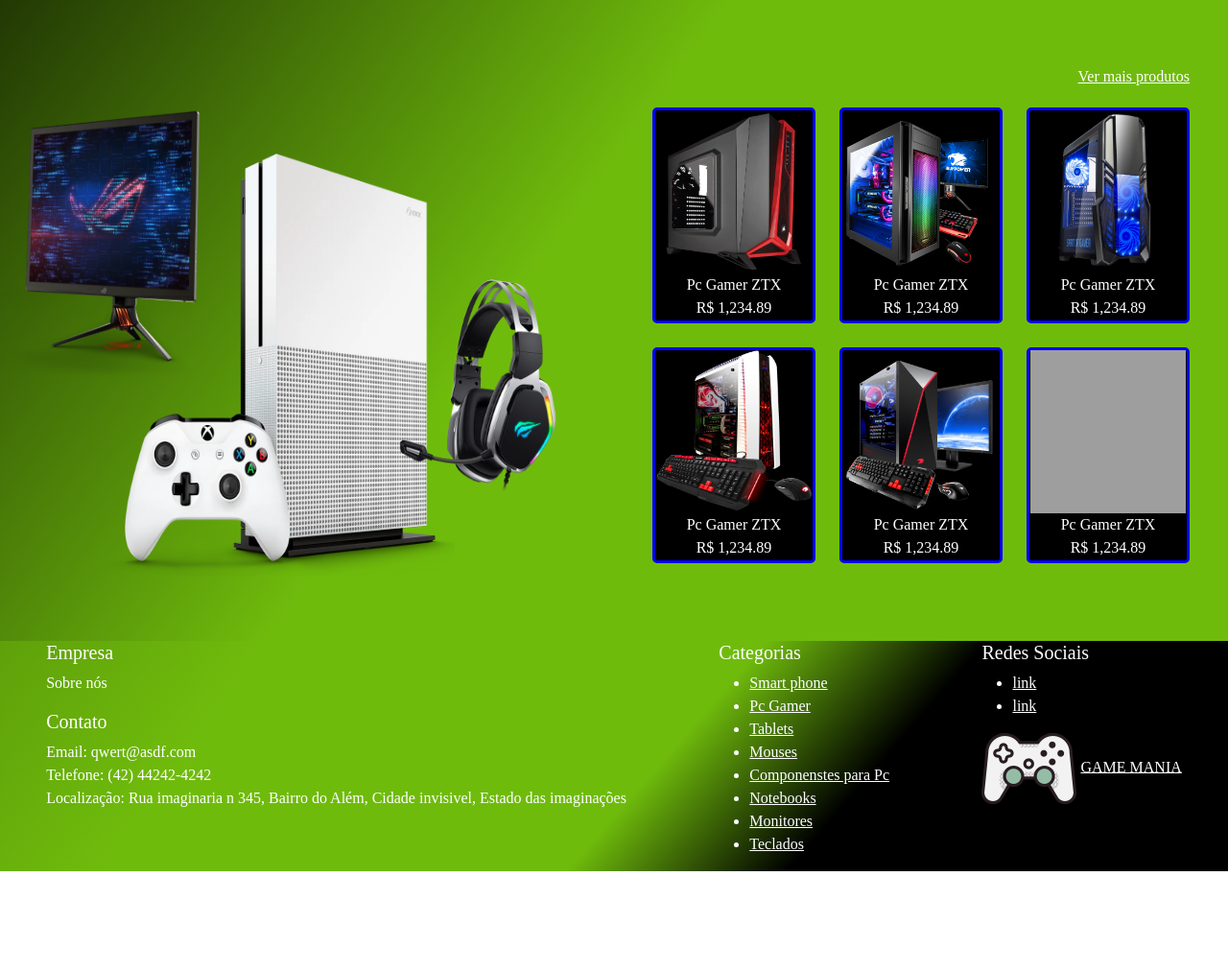
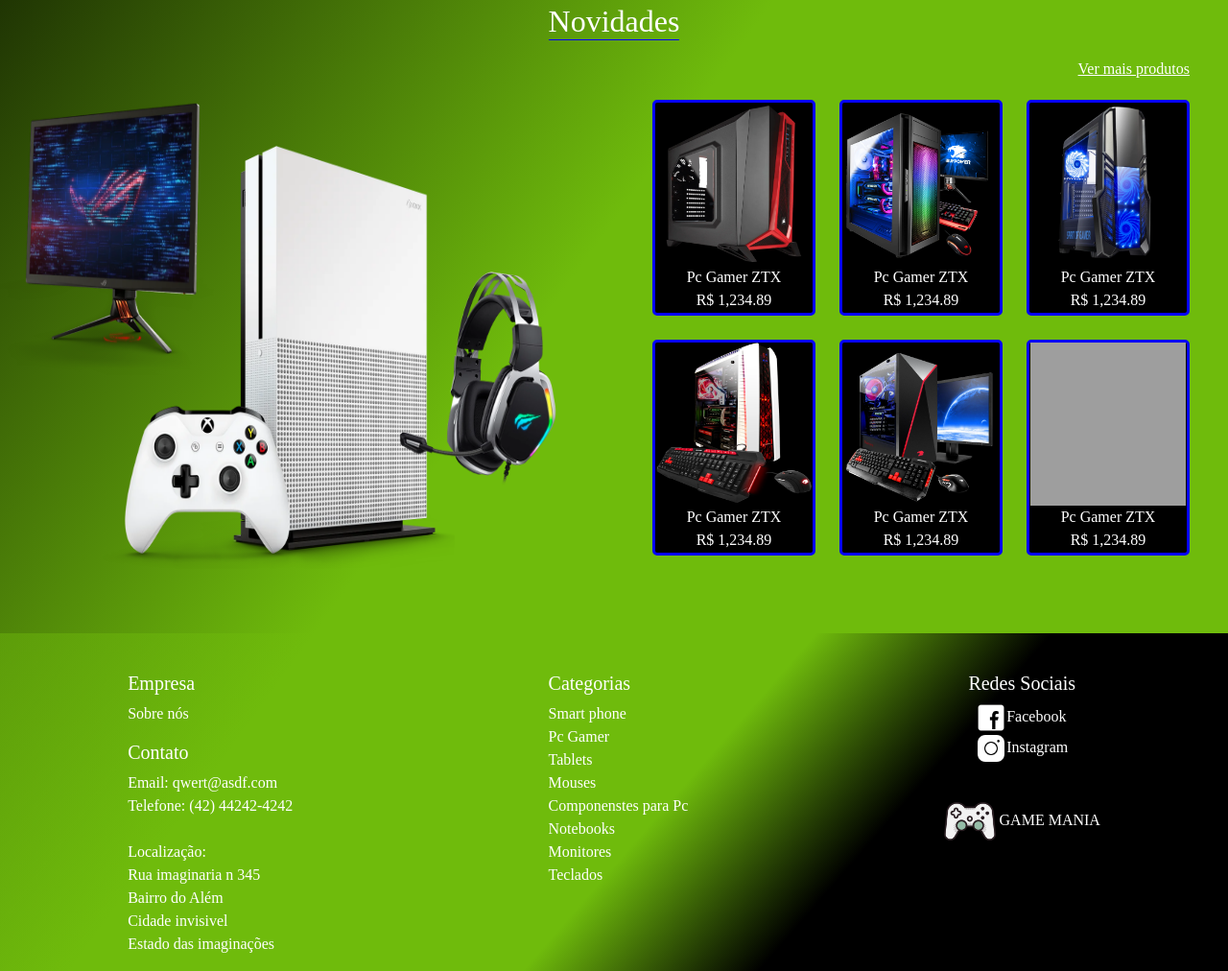
Before and after one commit to SrJohn369/Game-Mania, a plain HTML site: page index.html in a window 1280 px wide. Shown: the part 1075-2087 px from the top of the page at 96% size. Before the commit the page ends 1983 px from the top, so only its background shows below. Drawn offline with Linux system fonts and the light colour scheme; grey boxes are pictures that could not be loaded.

Commit message:
pagina desktop terminada

```diff
--- a/css/gameMania.css
+++ b/css/gameMania.css
@@ -279,10 +279,17 @@ body {
 #main-section-2 {
     display: flex;
     justify-content: center;
+    flex-direction: column;
+    align-items: center;
     margin: 0;
+
+    h2 {
+        margin-top: 15px;
+        border-bottom: 1px solid #0500F9;
+    }
     .main-section-div-container{
         display: flex;
-        margin-top: 80px;
+        margin-top: 10px;
 
 
         img.img-div-container {
@@ -304,4 +311,43 @@ body {
     background: linear-gradient(131deg, rgba(111, 187, 12, 0.44) 53.64%, #000 69.16%);
     display: flex;
     justify-content: space-around;
+
+    ul {
+        list-style: none;
+        margin: 0;
+        padding: 0;
+    }
+    a {
+        text-decoration: none;
+    }
+
+    .footer-container-div-info{
+        margin-top: 40px;
+    }
+    .footer-container-div-categoria{
+        margin-top: 40px;
+    }
+    .footer-container-div-redesSociais{
+        margin-top: 40px;
+        display: flex;
+        flex-direction: column;
+        align-items: center;
+
+        .div-redesSociais{
+            display: flex;
+            flex-direction: column;
+            align-items: center;
+            margin-bottom: 40px;
+        }
+
+        img.redes{
+            width: 32px;
+            height: 32px;
+        }
+
+        img.logo{
+            width: 54px;
+            height: 40px;
+        }
+    }
 }
--- a/index.html
+++ b/index.html
@@ -109,6 +109,7 @@
             </div>
         </section>
         <section id="main-section-2">
+            <h2>Novidades</h2>
             <div class="main-section-div-container">
                 <img src="/img/78888.png" alt="Computador-banner-section-2" class="img-div-container">
                 <div class="main-section-div-links-container">
@@ -148,17 +149,20 @@
     </main>
     <footer>
         <div class="footer-container">
-            <div>
+            <div class="footer-container-div-info">
                 <h5>Empresa</h5>
                 <p>Sobre nós</p>
                 <h5>Contato</h5>
                 <p>
                     Email: qwert@asdf.com <br>
-                    Telefone:  (42) 44242-4242 <br>
-                    Localização: Rua imaginaria n 345, Bairro do Além, Cidade invisivel, Estado das imaginações
+                    Telefone:  (42) 44242-4242 <br><br>
+                    Localização: <br> Rua imaginaria n 345 <br>
+                    Bairro do Além <br>
+                    Cidade invisivel <br>
+                    Estado das imaginações
                 </p>
             </div>
-            <div>
+            <div class="footer-container-div-categoria">
                 <h5>Categorias</h5>
                 <ul>
                     <li>
@@ -187,14 +191,18 @@
                     </li>
                 </ul>
             </div>
-            <div>
-                <h5>Redes Sociais</h5>
-                <ul>
-                    <li><a href="#">link</a></li>
-                    <li><a href="#">link</a></li>
-                </ul>
-                <img src="/img/gamerControle.png" alt="logo controle" class="logo-controle">
-                <a class="" href="#">GAME MANIA</a>
+            <div class="footer-container-div-redesSociais">
+                <div class="div-redesSociais">
+                    <h5>Redes Sociais</h5>
+                    <ul>
+                        <li><a href="#"><img class="redes" src="/img/icons8-facebook-50.png" alt="icon-facebook">Facebook</a></li>
+                        <li><a href="#"><img class="redes" src="/img/icons8-instagram-50.png" alt="icon-instagram">Instagram</a></li>
+                    </ul>
+                </div>
+                <div>
+                    <img src="/img/gamerControle.png" alt="logo controle" class="logo">
+                    <a class="" href="#">GAME MANIA</a>
+                </div>
             </div>
         </div>
     </footer>
```
